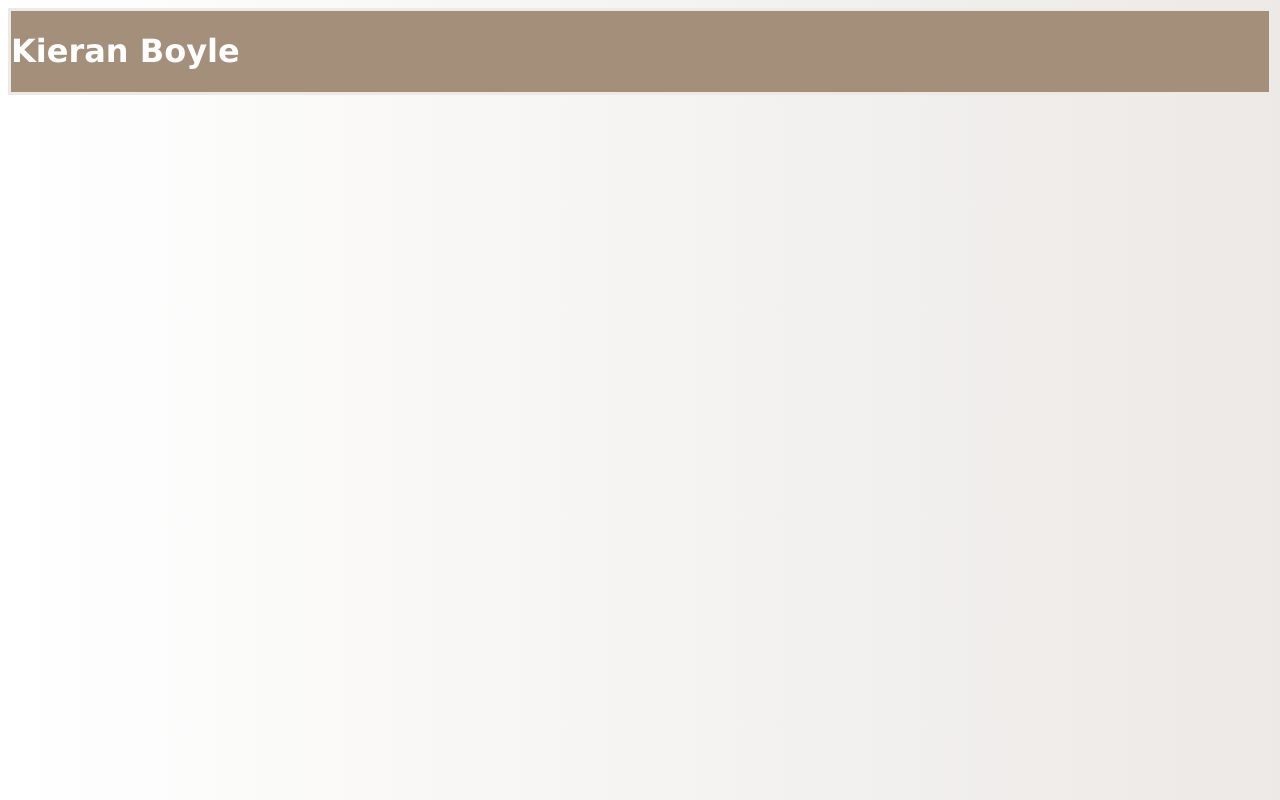
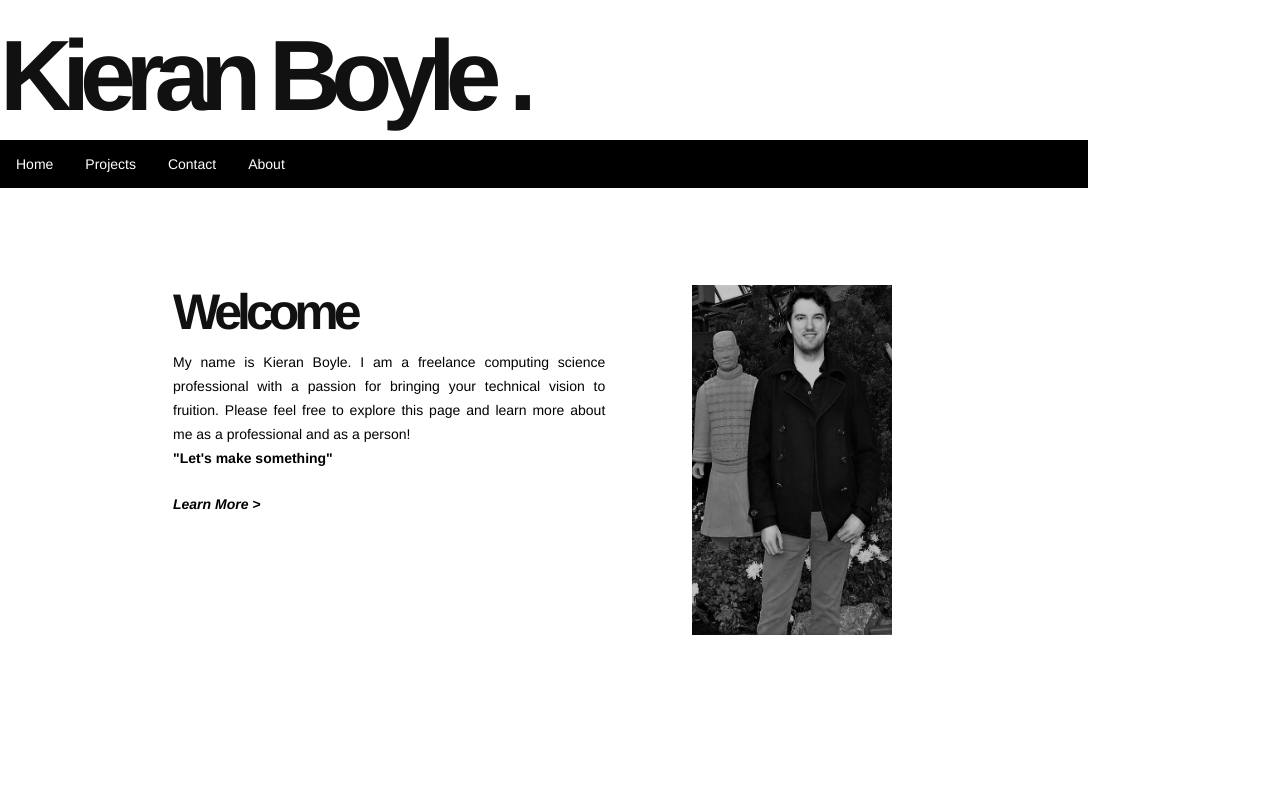
Before and after one commit to Kieran92/Kieran92.github.io, a plain HTML site: page index.html in a window 1280 px wide. Drawn offline with nearby package versions, Linux system fonts and the light colour scheme.

Commit message:
Revamped page entirely

```diff
--- a/index.html
+++ b/index.html
@@ -2,12 +2,132 @@
 <html lang="en">
 <head>
     <title>Kieran Boyle</title>
-     <link rel="stylesheet" href="styling.css" type="text/css"/>
+    <link rel="stylesheet" href="https://maxcdn.bootstrapcdn.com/bootstrap/3.3.7/css/bootstrap.min.css" integrity="sha384-BVYiiSIFeK1dGmJRAkycuHAHRg32OmUcww7on3RYdg4Va+PmSTsz/K68vbdEjh4u" crossorigin="anonymous">
+     <style type="text/css">
+    	h1 { color: #111; font-family: 'Helvetica Neue', sans-serif; font-size: 100px; font-weight: bold; letter-spacing: -10px;  text-align: left; }
+    	h2 { color: #111; font-family: 'Open Sans', sans-serif; font-size: 30px; font-weight: 300; line-height: 32px; text-align: left; }
+    	p { color: #685206; font-family: 'Helvetica Neue', sans-serif; font-size: 14px; line-height: 24px; margin: 0 0 24px; text-align: justify; text-justify: inter-word; }
+    	ul {
+		    list-style-type: none;
+		    margin: 0;
+		    padding: 0;
+		    overflow: hidden;
+		    background-color: #000000;
+		    max-width: 85%;
+		}
+
+		li {
+		    float: left;
+		}
+
+		li a {
+		    display: block;
+		    color: white;
+		    text-align: center;
+		    padding: 14px 16px;
+		    text-decoration: none;
+		}
+
+		li a:hover {
+		    background-color: #ffffff;
+		    color : #000000;
+		    text-decoration: none;
+		}
+        #banner {
+        	position: relative;
+
+    	}
+    	#welcomeText{
+
+    		background-color:  #ffffff;
+    		height: 70%;
+    		width: 50%;
+    		color: #000000;
+    		margin: 0;
+    	}
+
+    	#welcomeText h1{
+    		 font-family: 'Helvetica Neue', sans-serif; font-size: 50px; font-weight: bold; letter-spacing: -5px;  text-align: left;
+
+    	}
+
+    	#welcomeText p{
+    		color: #000000;
+    	}
+
+
+
+    	#mainPanel{
+    		width: 90%;
+    		height: 90%;
+
+    		background-color: #ffffff;
+    		padding-left:30px;
+
+    	}
+
+    	.container{
+    		width: 80%;
+    		height: 500px;
+    		padding-top: 6%;
+
+    		background-color: #ffffff;
+    	}
+    	.black-background {background-color:#000000;}
+    	.white {color:#ffffff;}
+
+    	#linkClass a{
+    		text-decoration: none;
+    		color: #000000;
+    	}
+
+    	#linkClass a:hover{
+    		text-decoration: none;
+    		color: #104E8B;
+    	}
+    	#mainimg{
+    		margin:0;
+    		width: 40%;
+    		height: 90%;
+    		float: right;
+    	}
+
+
+    </style>
+
+
 </head>
 <body>
-	<div id ="topheader">
-		<h1> Kieran Boyle </h1>
-		<h2>
+	<div id ="banner">
+		<h1> Kieran
+		Boyle .</h1>
+
+		<ul>
+		<li><a class="active" href="#home">Home</a></li>
+		<li><a href="#news">Projects</a></li>
+		<li><a href="#contact">Contact</a></li>
+		<li><a href="#about">About</a></li>
+		</ul>
+	</div>
+
+	<div class = "container">
+		<div id = "mainPanel">
+			<div id ="mainimg"><img src="/Images/myPhoto.jpg" alt="Kieran" height="350" width="200" ></div>
+			<div id = "welcomeText">
+				<h1><b>Welcome</b></h1>
+				<p>
+					My name is Kieran Boyle. I am a freelance computing science professional with
+					a passion for bringing your technical vision to fruition. Please feel free to explore this page and learn
+					more about me as a professional and as a person!
+					</br>
+					<b>"Let's make something"</b>
+					</br>
+					<div id="linkClass"><b><i><a href="default.asp" target="_blank">Learn More ></a></i></b></div>
+				</p>
+
+			</div>
+
+		</div>
 	</div>
 
 </body>
```
Also changed, not shown: Images/myPhoto.jpg (added), Images/sitePhoto.jpg (added), sitePhoto.jpg (added).
